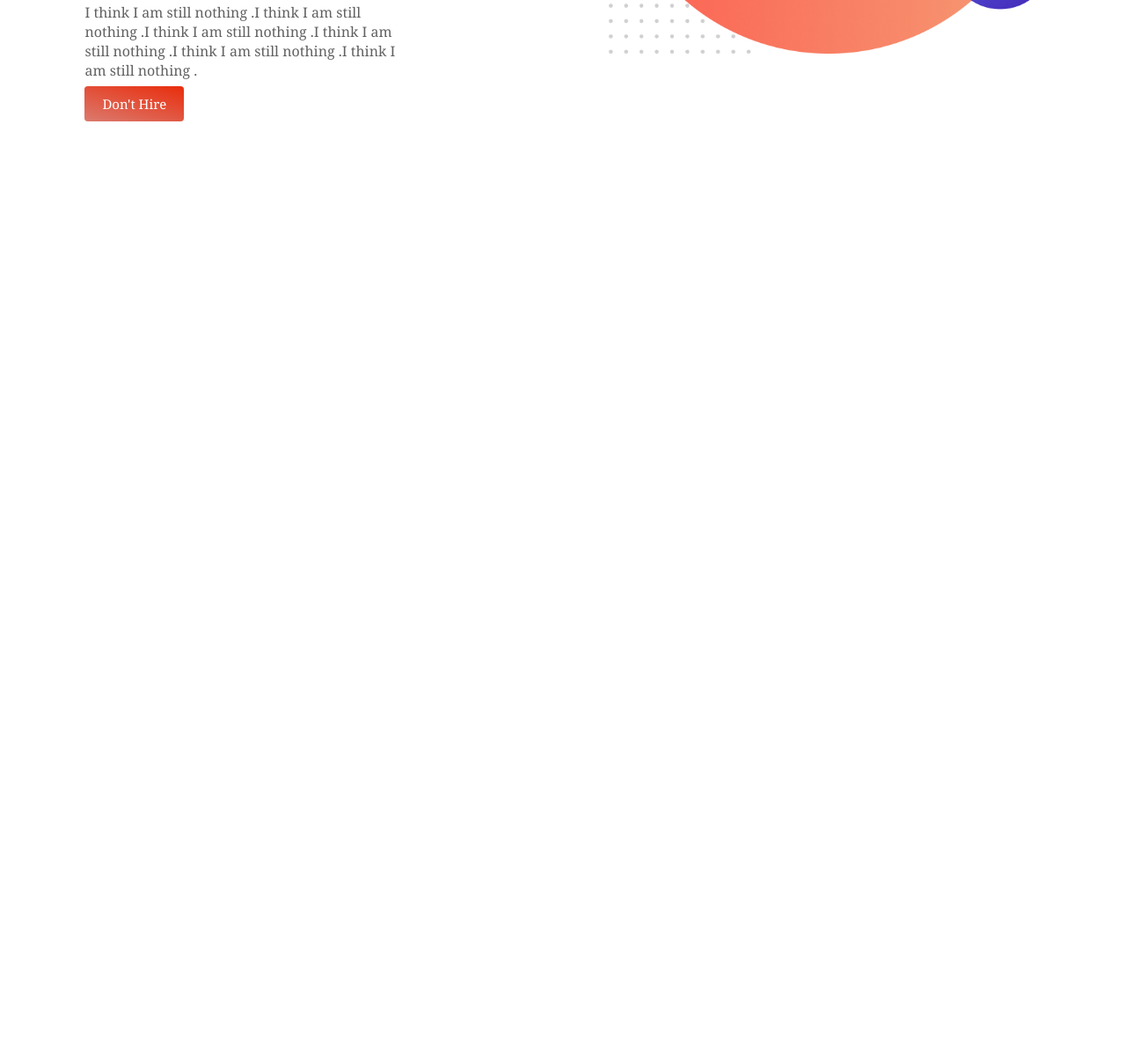
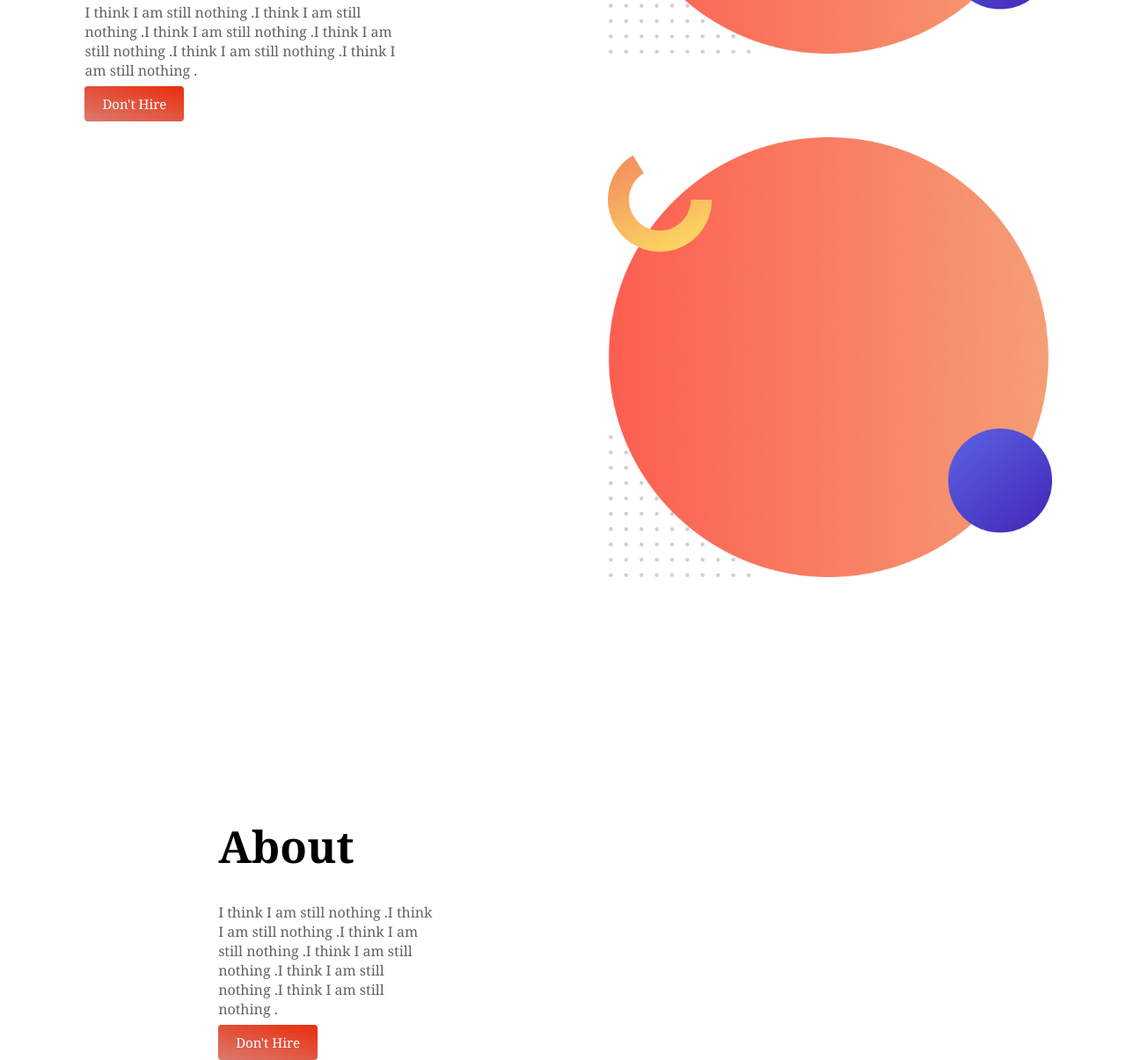
Before and after one commit to mistysamia/Demo-Portfolio, a plain HTML site: page index.html in a window 1280 px wide. Shown: the part 447-1652 px from the top of the page at 88% size. Before the commit the page ends 800 px from the top, so only its background shows below. Drawn offline with Linux system fonts and the light colour scheme.

Commit message:
2nd Section Commited

```diff
--- a/index.html
+++ b/index.html
@@ -23,6 +23,22 @@
             <img  src="images/dp.png">
         </div>
     </section>
+    <section class="Second-Section">
+        <div class="First-Section">
+            <img  src="images/dp.png">
+        </div>
+
+        <div class="First-Section">
+            <div class="Cv-Des">
+                <h1 id="Des">About</h1>
+                <p class="ash-highlight">I think I am still nothing .I think I am still nothing .I think I am still nothing .I think I am still nothing .I think I am still nothing .I think I am still nothing .</p>
+
+                <a target="_blank" class="Hired-Btn" href="https://www.linkedin.com/in/samia-rahman-misty-5b420b19b/">Don't Hire</a>
+            </div>
+        </div>
+
+
+    </section>
 </body>
 
 </html>
--- a/style.css
+++ b/style.css
@@ -17,6 +17,9 @@ h1{
     float: left;
     padding-left: 7%;
 }
+
+
+
 .First-Section img{
     height: 100%;
     width: 100%;
@@ -38,3 +41,15 @@ h1{
     text-decoration: none;
     padding: 10px 20px;
 }
+
+.Second-Section .First-Section {
+    padding-top: 90px;
+}
+
+.Second-Section .First-Section .Cv-Des{
+    margin-left: 30%;
+}
+
+.Second-Section .First-Section .Cv-Des #Des{
+    margin-bottom: 30px;
+}
```
